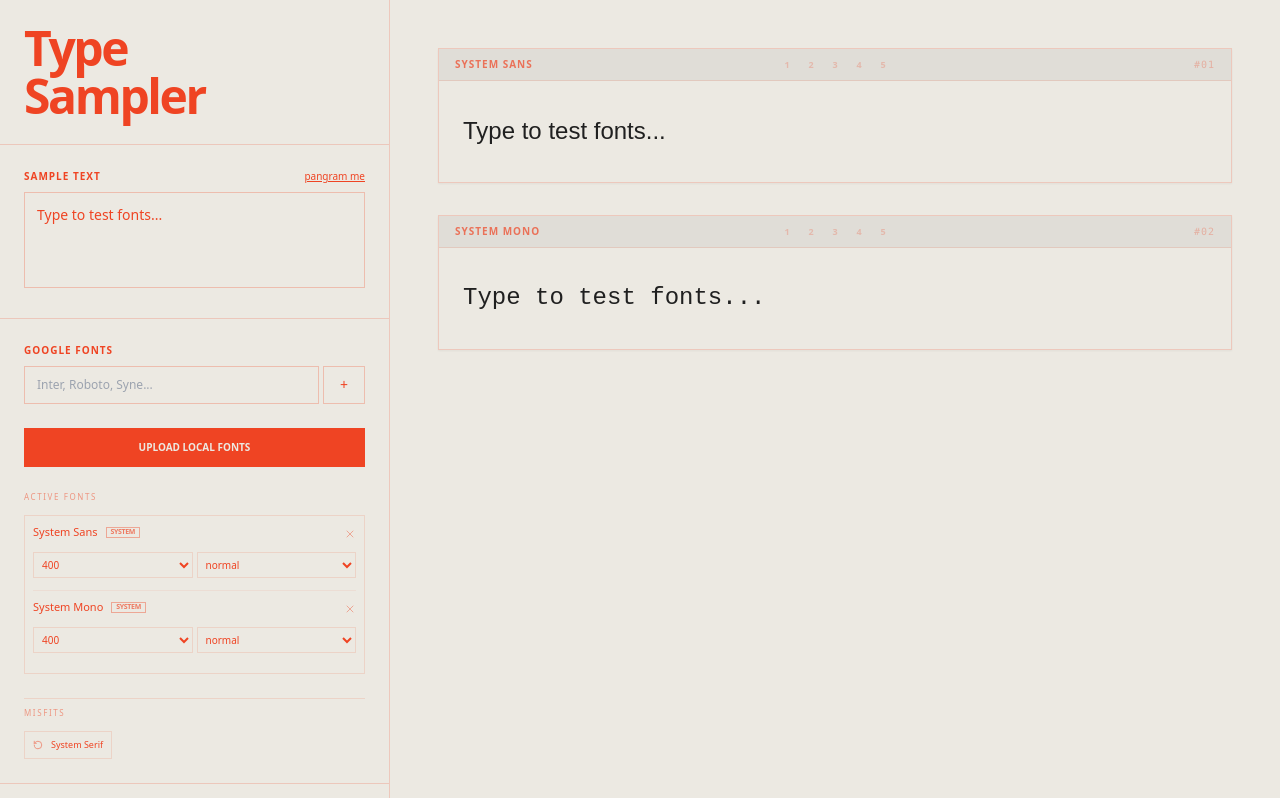
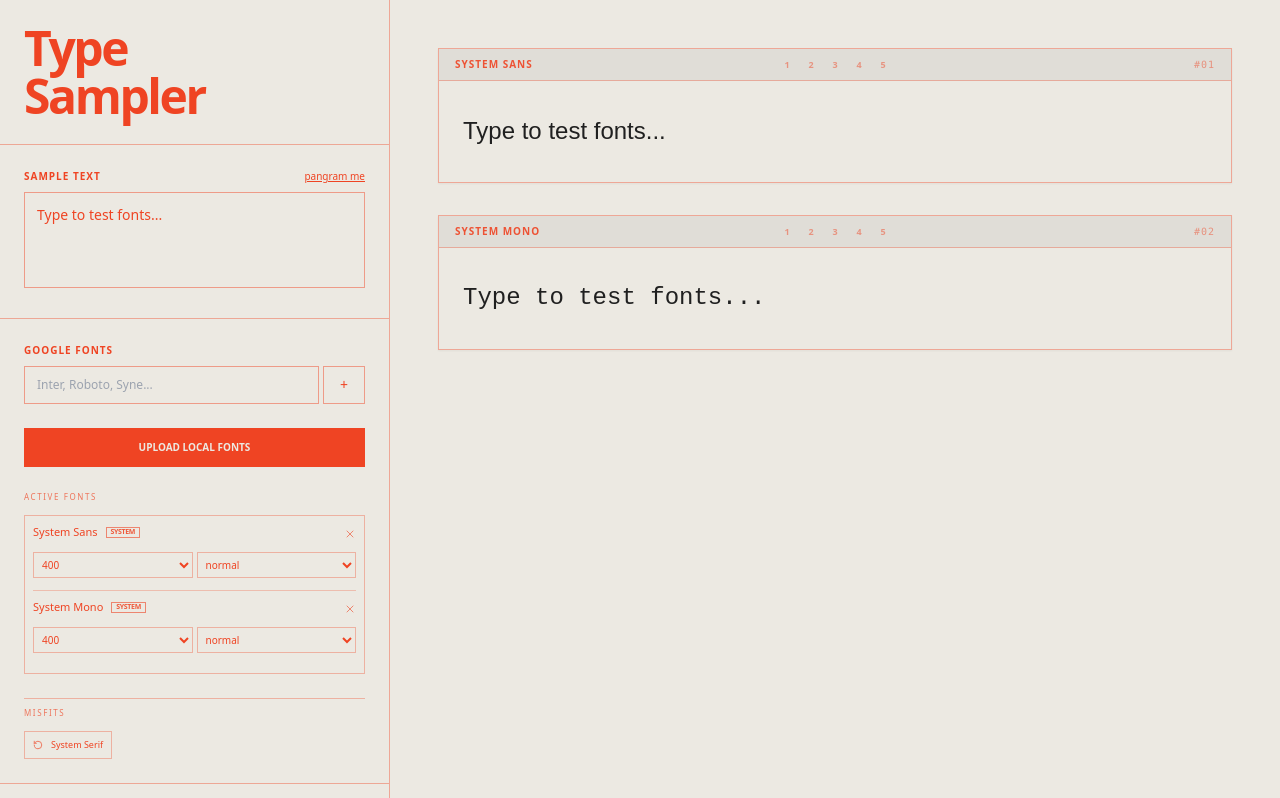
Before and after one commit to mmmmakes/TypeSampler, a React (Vite) app: page / in a window 1280 px wide. Both pictures are taken after a click on the button 350 px from the left and 534 px from the top of the page. Built offline with nearby package versions, Linux system fonts and the light colour scheme.

Commit message:
Bump accent alpha and opacity classes by ~20% for stronger UI chrome
Co-Authored-By: Claude Opus 4.7 (1M context) <noreply@anthropic.com>

```diff
--- a/src/App.jsx
+++ b/src/App.jsx
@@ -146,7 +146,7 @@ const EditableValue = ({ value, suffix = "", onSave, accentColor }) => {
   return (
     <button
       onClick={() => setIsEditing(true)}
-      className="text-[11px] hover:underline cursor-text transition-all opacity-80 hover:opacity-100"
+      className="text-[11px] hover:underline cursor-text transition-all opacity-100 hover:opacity-100"
       style={{ color: accentColor }}
     >
       {value}{suffix}
@@ -291,7 +291,7 @@ export default function App() {
       <style>{`
         ::-webkit-scrollbar { width: 4px; }
         ::-webkit-scrollbar-track { background: transparent; }
-        ::-webkit-scrollbar-thumb { background: ${accent}44; border-radius: 10px; }
+        ::-webkit-scrollbar-thumb { background: ${accent}77; border-radius: 10px; }
         input[type="range"] { accent-color: ${accent}; cursor: pointer; }
         input[type="color"]::-webkit-color-swatch-wrapper { padding: 0; }
         input[type="color"]::-webkit-color-swatch { border: 0; border-radius: 2px; }
@@ -331,19 +331,19 @@ export default function App() {
         }
       `}</style>
       {/* Sidebar */}
-      <aside className="w-[390px] h-full border-r flex flex-col overflow-y-auto color-transition" style={{ borderColor: `${accent}33` }}>
-        <div className="p-6 border-b color-transition" style={{ borderColor: `${accent}33` }}>
+      <aside className="w-[390px] h-full border-r flex flex-col overflow-y-auto color-transition" style={{ borderColor: `${accent}66` }}>
+        <div className="p-6 border-b color-transition" style={{ borderColor: `${accent}66` }}>
           <h1 className="text-5xl font-black tracking-tighter leading-none" style={{ color: accent }}>
             Type <br /> Sampler
           </h1>
         </div>
         {/* Input Area */}
-        <div className="p-6 border-b color-transition" style={{ borderColor: `${accent}33` }}>
+        <div className="p-6 border-b color-transition" style={{ borderColor: `${accent}66` }}>
           <div className="flex justify-between items-end mb-2">
             <span className="text-[10px] uppercase tracking-widest font-bold">Sample Text</span>
             <button
               onClick={() => setSample(PANGRAMS[Math.floor(Math.random() * PANGRAMS.length)])}
-              className="text-[10px] underline hover:opacity-70 lowercase"
+              className="text-[10px] underline hover:opacity-90 lowercase"
             >
               pangram me
             </button>
@@ -352,11 +352,11 @@ export default function App() {
             value={sample}
             onChange={(e) => setSample(e.target.value)}
             className="w-full h-24 bg-transparent border p-3 text-sm resize-none outline-none rounded-none transition-all focus:ring-1"
-            style={{ borderColor: `${accent}44`, color: accent, "--tw-ring-color": accent }}
+            style={{ borderColor: `${accent}77`, color: accent, "--tw-ring-color": accent }}
           />
         </div>
         {/* Font Management */}
-        <div className="p-6 border-b space-y-6 color-transition" style={{ borderColor: `${accent}33` }}>
+        <div className="p-6 border-b space-y-6 color-transition" style={{ borderColor: `${accent}66` }}>
           <div>
             <label className="text-[10px] uppercase tracking-widest font-bold mb-2 block">Google Fonts</label>
             <div className="flex gap-1">
@@ -366,12 +366,12 @@ export default function App() {
                 onKeyDown={(e) => e.key === "Enter" && addGoogleFont(googleFontInput)}
                 placeholder="Inter, Roboto, Syne..."
                 className="flex-1 bg-transparent border px-3 py-2 text-xs outline-none rounded-none"
-                style={{ borderColor: `${accent}44` }}
+                style={{ borderColor: `${accent}77` }}
               />
               <button
                 onClick={() => setShowFontBrowser(true)}
                 className="px-4 py-2 text-sm border hover:bg-white/10 transition-colors"
-                style={{ borderColor: `${accent}44` }}
+                style={{ borderColor: `${accent}77` }}
               >
                 +
               </button>
@@ -388,18 +388,18 @@ export default function App() {
           {/* Active Fonts List */}
           <div className="space-y-6">
             <div>
-              <label className="text-[8px] uppercase tracking-[0.2em] opacity-50 mb-3 block">Active Fonts</label>
-              <div className="space-y-1 max-h-72 overflow-y-auto pr-2 border" style={{ borderColor: `${accent}22`, padding: "8px" }}>
+              <label className="text-[8px] uppercase tracking-[0.2em] opacity-70 mb-3 block">Active Fonts</label>
+              <div className="space-y-1 max-h-72 overflow-y-auto pr-2 border" style={{ borderColor: `${accent}55`, padding: "8px" }}>
                 {fonts.map(font => (
-                  <div key={font.id} className="flex flex-col border-b last:border-0 pb-3 mb-2 color-transition" style={{ borderColor: `${accent}11` }}>
+                  <div key={font.id} className="flex flex-col border-b last:border-0 pb-3 mb-2 color-transition" style={{ borderColor: `${accent}44` }}>
                     <div className="flex justify-between items-start mb-1">
                       <div className="flex flex-wrap items-center gap-2 max-w-[280px]">
                         <span className="text-[11px] font-medium truncate">{font.name}</span>
-                        <span className="text-[7px] font-black tracking-tighter px-1 border leading-tight" style={{ borderColor: `${accent}66`, color: `${accent}aa` }}>
+                        <span className="text-[7px] font-black tracking-tighter px-1 border leading-tight" style={{ borderColor: `${accent}99`, color: `${accent}dd` }}>
                           {font.source || "SYSTEM"}
                         </span>
                       </div>
-                      <button onClick={() => removeFont(font.id)} className="opacity-40 hover:opacity-100 p-1 -mr-1">
+                      <button onClick={() => removeFont(font.id)} className="opacity-60 hover:opacity-100 p-1 -mr-1">
                         <X size={12} />
                       </button>
                     </div>
@@ -407,7 +407,7 @@ export default function App() {
                       <div className="grid grid-cols-2 gap-1 mt-1">
                         <select
                           className="bg-transparent text-[10px] border px-1 py-1 outline-none"
-                          style={{ borderColor: `${accent}22` }}
+                          style={{ borderColor: `${accent}55` }}
                           value={getFontVariant(font.id).weight}
                           onChange={(e) => setFontVariants(v => ({ ...v, [font.id]: { ...getFontVariant(font.id), weight: Number(e.target.value) } }))}
                         >
@@ -415,7 +415,7 @@ export default function App() {
                         </select>
                         <select
                           className="bg-transparent text-[10px] border px-1 py-1 outline-none"
-                          style={{ borderColor: `${accent}22` }}
+                          style={{ borderColor: `${accent}55` }}
                           value={getFontVariant(font.id).style}
                           onChange={(e) => setFontVariants(v => ({ ...v, [font.id]: { ...getFontVariant(font.id), style: e.target.value } }))}
                         >
@@ -434,18 +434,18 @@ export default function App() {
                   animate={{ opacity: 1, height: "auto" }}
                   exit={{ opacity: 0, height: 0 }}
                   className="overflow-hidden pt-2 border-t"
-                  style={{ borderColor: `${accent}22` }}
+                  style={{ borderColor: `${accent}55` }}
                 >
-                  <label className="text-[8px] uppercase tracking-[0.2em] opacity-50 mb-3 block">Misfits</label>
+                  <label className="text-[8px] uppercase tracking-[0.2em] opacity-70 mb-3 block">Misfits</label>
                   <div className="flex flex-wrap gap-1.5">
                     {misfits.map(font => (
                       <button
                         key={font.id}
                         onClick={() => restoreFont(font.id)}
                         className="text-[9px] border px-2 py-1.5 flex items-center gap-2 hover:bg-white/5 transition-colors"
-                        style={{ borderColor: `${accent}22` }}
+                        style={{ borderColor: `${accent}55` }}
                       >
-                        <RotateCcw size={10} className="opacity-60" />
+                        <RotateCcw size={10} className="opacity-80" />
                         <span>{font.name}</span>
                       </button>
                     ))}
@@ -463,7 +463,7 @@ export default function App() {
               <span className="text-[10px] uppercase tracking-widest font-bold block">Typography</span>
               <button
                 onClick={resetTypography}
-                className="text-[10px] underline hover:opacity-70 lowercase"
+                className="text-[10px] underline hover:opacity-90 lowercase"
               >
                 reset
               </button>
@@ -498,7 +498,7 @@ export default function App() {
             </div>
           </div>
           {/* Color Section */}
-          <div className="pt-8 border-t space-y-6 color-transition" style={{ borderColor: `${accent}33` }}>
+          <div className="pt-8 border-t space-y-6 color-transition" style={{ borderColor: `${accent}66` }}>
             <div className="flex justify-between items-end mb-1">
               <label className="text-[10px] uppercase tracking-widest font-bold">Color</label>
               <button
@@ -506,7 +506,7 @@ export default function App() {
                   setDisplayTextColor("#202020");
                   setDisplayBgColor("#ece9e2");
                 }}
-                className="text-[10px] underline hover:opacity-70 lowercase"
+                className="text-[10px] underline hover:opacity-90 lowercase"
               >
                 reset
               </button>
@@ -518,23 +518,23 @@ export default function App() {
 
             <div className="space-y-6">
               <div className="flex flex-col">
-                <span className="text-[10px] uppercase tracking-widest font-bold opacity-60 mb-2">Text</span>
+                <span className="text-[10px] uppercase tracking-widest font-bold opacity-80 mb-2">Text</span>
                 <div className="flex gap-1.5 flex-wrap">
-                  <input type="color" value={displayTextColor} onChange={e => setDisplayTextColor(e.target.value)} onBlur={e => addColorToHistory(e.target.value, setTextColorHistory)} className="w-14 h-7 outline-none cursor-pointer border rounded-sm" style={{ borderColor: `${accent}22` }} />
-                  {textColorHistory.map((c, i) => <button key={i} onClick={() => setDisplayTextColor(c)} className="w-7 h-7 rounded-sm border color-transition" style={{ backgroundColor: c, borderColor: `${accent}22` }} />)}
+                  <input type="color" value={displayTextColor} onChange={e => setDisplayTextColor(e.target.value)} onBlur={e => addColorToHistory(e.target.value, setTextColorHistory)} className="w-14 h-7 outline-none cursor-pointer border rounded-sm" style={{ borderColor: `${accent}55` }} />
+                  {textColorHistory.map((c, i) => <button key={i} onClick={() => setDisplayTextColor(c)} className="w-7 h-7 rounded-sm border color-transition" style={{ backgroundColor: c, borderColor: `${accent}55` }} />)}
                 </div>
               </div>
               <div className="flex flex-col">
-                <span className="text-[10px] uppercase tracking-widest font-bold opacity-60 mb-2">Background</span>
+                <span className="text-[10px] uppercase tracking-widest font-bold opacity-80 mb-2">Background</span>
                 <div className="flex gap-1.5 flex-wrap">
-                  <input type="color" value={displayBgColor} onChange={e => setDisplayBgColor(e.target.value)} onBlur={e => addColorToHistory(e.target.value, setBgColorHistory)} className="w-14 h-7 outline-none cursor-pointer border rounded-sm" style={{ borderColor: `${accent}22` }} />
-                  {bgColorHistory.map((c, i) => <button key={i} onClick={() => setDisplayBgColor(c)} className="w-7 h-7 rounded-sm border color-transition" style={{ backgroundColor: c, borderColor: `${accent}22` }} />)}
+                  <input type="color" value={displayBgColor} onChange={e => setDisplayBgColor(e.target.value)} onBlur={e => addColorToHistory(e.target.value, setBgColorHistory)} className="w-14 h-7 outline-none cursor-pointer border rounded-sm" style={{ borderColor: `${accent}55` }} />
+                  {bgColorHistory.map((c, i) => <button key={i} onClick={() => setDisplayBgColor(c)} className="w-7 h-7 rounded-sm border color-transition" style={{ backgroundColor: c, borderColor: `${accent}55` }} />)}
                 </div>
               </div>
             </div>
           </div>
           {/* Export / Print Section */}
-          <div className="pt-8 border-t space-y-4 color-transition" style={{ borderColor: `${accent}33` }}>
+          <div className="pt-8 border-t space-y-4 color-transition" style={{ borderColor: `${accent}66` }}>
             <label className="text-[10px] uppercase tracking-widest font-bold block mb-1">Export</label>
             <div className="flex flex-col gap-1">
               <button
@@ -545,7 +545,7 @@ export default function App() {
                 Export to PDF
               </button>
             </div>
-            <p className="text-[10px] opacity-60 leading-tight pt-2">
+            <p className="text-[10px] opacity-80 leading-tight pt-2">
               This tool was made by <a href="https://www.instagram.com/mireyareyy/" target="_blank" rel="noopener noreferrer" className="underline hover:opacity-100 font-normal" style={{ color: accent }}>Mireya Lavender</a>
             </p>
           </div>
@@ -566,11 +566,11 @@ export default function App() {
                   animate={{ opacity: 1, y: 0 }}
                   exit={{ opacity: 0, scale: 0.95 }}
                   className="font-card border overflow-hidden shadow-sm color-transition group/card"
-                  style={{ borderColor: `${accent}33`, backgroundColor: "transparent" }}
+                  style={{ borderColor: `${accent}66`, backgroundColor: "transparent" }}
                 >
-                  <div className="relative px-4 py-2 border-b flex justify-between items-center bg-black/5 color-transition" style={{ borderColor: `${accent}22` }}>
-                    <span className="text-[10px] font-black tracking-widest uppercase opacity-70" style={{ color: accent }}>{font.name}</span>
-                    <div className="utility-bar absolute left-1/2 -translate-x-1/2 flex items-center gap-1 opacity-40 hover:opacity-100 transition-opacity" style={{ color: accent }}>
+                  <div className="relative px-4 py-2 border-b flex justify-between items-center bg-black/5 color-transition" style={{ borderColor: `${accent}55` }}>
+                    <span className="text-[10px] font-black tracking-widest uppercase opacity-90" style={{ color: accent }}>{font.name}</span>
+                    <div className="utility-bar absolute left-1/2 -translate-x-1/2 flex items-center gap-1 opacity-60 hover:opacity-100 transition-opacity" style={{ color: accent }}>
                       {[1, 2, 3, 4, 5].map((val) => (
                         <button
                           key={val}
@@ -585,11 +585,11 @@ export default function App() {
                               transition={{ type: "spring", bounce: 0.2, duration: 0.6 }}
                             />
                           )}
-                          <span className={currentRating === val ? "opacity-100" : "opacity-60"}>{val}</span>
+                          <span className={currentRating === val ? "opacity-100" : "opacity-80"}>{val}</span>
                         </button>
                       ))}
                     </div>
-                    <div className="text-[10px] font-mono opacity-30 tracking-widest">#{String(idx + 1).padStart(2, '0')}</div>
+                    <div className="text-[10px] font-mono opacity-50 tracking-widest">#{String(idx + 1).padStart(2, '0')}</div>
                   </div>
 
                   <div
@@ -632,10 +632,10 @@ export default function App() {
               animate={{ scale: 1, y: 0 }}
               exit={{ scale: 0.95, y: 20 }}
               className="w-full max-w-4xl h-full max-h-[80vh] overflow-hidden flex flex-col shadow-2xl border color-transition"
-              style={{ backgroundColor: appBg, borderColor: `${accent}44` }}
+              style={{ backgroundColor: appBg, borderColor: `${accent}77` }}
               onClick={(e) => e.stopPropagation()}
             >
-              <div className="p-6 border-b flex justify-between items-center color-transition" style={{ borderColor: `${accent}22` }}>
+              <div className="p-6 border-b flex justify-between items-center color-transition" style={{ borderColor: `${accent}55` }}>
                 <div className="flex-1 mr-4">
                   <h2 className="text-xl font-bold uppercase tracking-tight mb-4" style={{ color: accent }}>Browse Google Fonts</h2>
                   <input
@@ -644,10 +644,10 @@ export default function App() {
                     value={fontBrowserSearch}
                     onChange={(e) => setFontBrowserSearch(e.target.value)}
                     className="w-full bg-transparent border px-4 py-3 text-sm outline-none rounded-none"
-                    style={{ borderColor: `${accent}44`, color: accent }}
+                    style={{ borderColor: `${accent}77`, color: accent }}
                   />
                 </div>
-                <button onClick={() => setShowFontBrowser(false)} className="w-10 h-10 flex items-center justify-center text-2xl opacity-50 hover:opacity-100" style={{ color: accent }}>×</button>
+                <button onClick={() => setShowFontBrowser(false)} className="w-10 h-10 flex items-center justify-center text-2xl opacity-70 hover:opacity-100" style={{ color: accent }}>×</button>
               </div>
               <div className="flex-1 overflow-y-auto p-6 grid grid-cols-1 md:grid-cols-2 lg:grid-cols-3 gap-3">
                 {filteredBrowserFonts.map((f) => {
@@ -659,14 +659,14 @@ export default function App() {
                       onClick={() => addGoogleFont(f)}
                       className="group p-4 border text-left transition-all hover:scale-[1.02] active:scale-[0.98] flex flex-col justify-between"
                       style={{
-                        borderColor: isAdded ? `${accent}11` : `${accent}33`,
+                        borderColor: isAdded ? `${accent}44` : `${accent}66`,
                         opacity: isAdded ? 0.4 : 1,
-                        backgroundColor: isAdded ? "transparent" : `${accent}05`
+                        backgroundColor: isAdded ? "transparent" : `${accent}38`
                       }}
                     >
                       <div>
                         <div className="text-xs font-bold uppercase tracking-widest mb-1">{f}</div>
-                        <div className="text-[10px] opacity-40 uppercase">{FONT_VARIANT_PRESETS[f.toLowerCase()]?.weights.length || 1} weights</div>
+                        <div className="text-[10px] opacity-60 uppercase">{FONT_VARIANT_PRESETS[f.toLowerCase()]?.weights.length || 1} weights</div>
                       </div>
                     </button>
                   );
```
